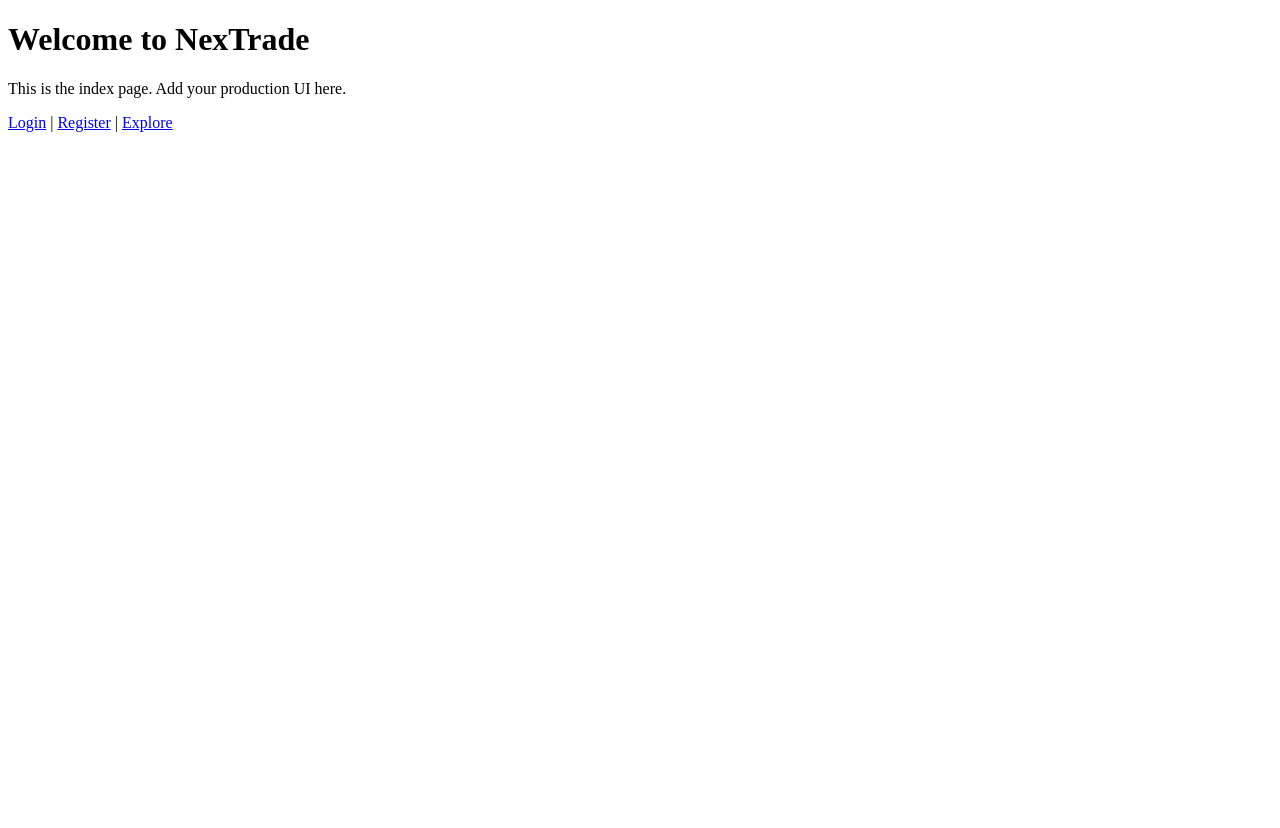
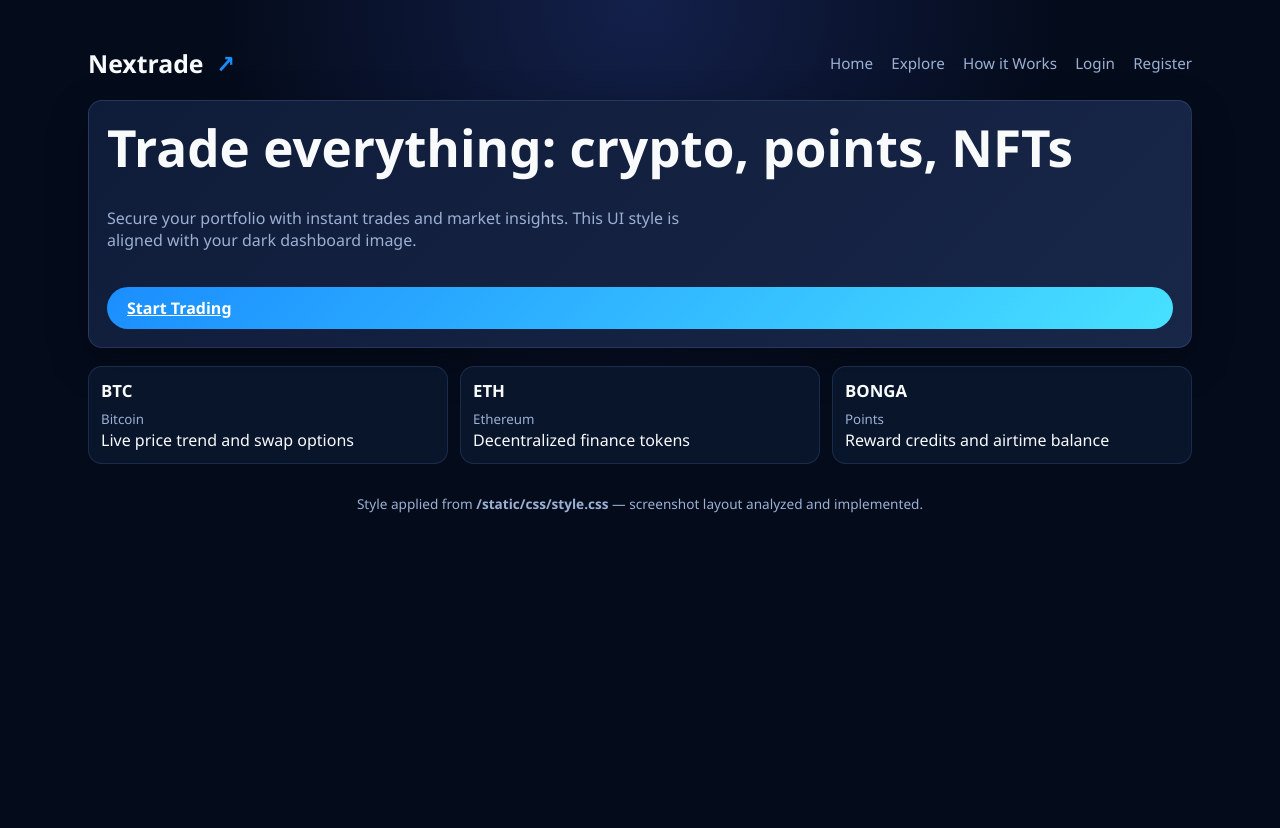
Before and after one commit to Cheruiyotki/nextTrade, a Flask app: page / in a window 1280 px wide. Before the commit the page ends 132 px from the top, so only its background shows below. Run offline with Flask 3, Linux system fonts and the light colour scheme; some libraries are stand-ins or nearby versions.

Commit message:
first comm

```diff
--- /dev/null
+++ b/static/css/style.css
@@ -0,0 +1,44 @@
+/* Nextrade core dark theme */
+:root {
+  --bg: #040b1b;
+  --surface: #0f1c39;
+  --surface-2: #182648;
+  --text: #f8fafc;
+  --text-muted: #9bb0d3;
+  --accent: #1b8eff;
+  --accent-2: #47e1ff;
+  --success: #2acc76;
+  --danger: #ff6f94;
+  --radius: 14px;
+}
+
+* { box-sizing: border-box; margin: 0; padding: 0; }
+body { font-family: 'Segoe UI', Tahoma, Geneva, Verdana, sans-serif; background: radial-gradient(circle at top, #13204a 0%, var(--bg) 40%); color: var(--text); min-height: 100vh; }
+.container { max-width: 1140px; margin: 28px auto; padding: 18px; }
+.card { background: linear-gradient(135deg, var(--surface), var(--surface-2)); border: 1px solid rgba(119, 146, 210, .2); border-radius: var(--radius); box-shadow: 0 14px 40px rgba(0,0,0,.3); padding: 18px; }
+.btn { border: 0; border-radius: 999px; padding: 10px 20px; cursor: pointer; font-weight: 600; transition: transform .15s ease, box-shadow .15s ease; }
+.btn-primary { background: linear-gradient(135deg, var(--accent), var(--accent-2)); color: #fff; }
+.btn-primary:hover { transform: translateY(-1px); box-shadow: 0 10px 24px rgba(42, 170, 255, .45); }
+.btn-outline { background: transparent; border: 1px solid rgba(155, 190, 211, .45); color: var(--text); }
+
+header { display: flex; align-items: center; justify-content: space-between; margin-bottom: 20px; }
+.brand { display: flex; align-items: center; gap: 0.8rem; font-size: 1.55rem; font-weight: 800; }
+.brand span { color: var(--accent); }
+nav a { color: var(--text-muted); margin-left: 14px; text-decoration: none; font-size: .95rem; }
+nav a:hover { color: var(--text); }
+
+.hero { display: grid; grid-template-columns: 1fr; gap: 20px; margin-bottom: 18px; }
+.hero h1 { font-size: clamp(2rem, 4vw, 3.2rem); line-height: 1.1; }
+.hero p { color: var(--text-muted); margin: 12px 0 16px; max-width: 620px; }
+
+.cards { display: grid; grid-template-columns: repeat(auto-fit, minmax(210px, 1fr)); gap: 12px; }
+.asset-card { background: rgba(12, 27, 50, .7); border: 1px solid rgba(100, 140, 200, .2); border-radius: var(--radius); padding: 12px; }
+.asset-card h3 { font-size: 1.05rem; margin-bottom: 5px; }
+.asset-card small { color: var(--text-muted); }
+
+.footer { margin-top: 30px; color: var(--text-muted); text-align: center; font-size: .85rem; }
+
+input, select { width: 100%; padding: 10px 12px; border-radius: 8px; border: 1px solid rgba(130, 168, 219, .33); background: #0f1f3b; color: var(--text); }
+input::placeholder { color: #9bacd6; }
+form { display: grid; gap: 12px; margin-top: 12px; }
+img { max-width: 100%; display: block; border-radius: 10px; }
--- a/templates/index.html
+++ b/templates/index.html
@@ -3,10 +3,46 @@
   <head>
     <meta charset="utf-8">
     <title>NexTrade Home</title>
+    <link href="/static/css/style.css" rel="stylesheet">
   </head>
   <body>
-    <h1>Welcome to NexTrade</h1>
-    <p>This is the index page. Add your production UI here.</p>
-    <p><a href="/login">Login</a> | <a href="/register">Register</a> | <a href="/explore">Explore</a></p>
+    <div class="container">
+      <header>
+        <div class="brand">Nextrade <span>↗</span></div>
+        <nav>
+          <a href="/">Home</a>
+          <a href="/explore">Explore</a>
+          <a href="/how-it-works">How it Works</a>
+          <a href="/login">Login</a>
+          <a href="/register">Register</a>
+        </nav>
+      </header>
+
+      <section class="hero card">
+        <h1>Trade everything: crypto, points, NFTs</h1>
+        <p>Secure your portfolio with instant trades and market insights. This UI style is aligned with your dark dashboard image.</p>
+        <a class="btn btn-primary" href="/explore">Start Trading</a>
+      </section>
+
+      <section class="cards" style="margin-top: 16px;">
+        <article class="asset-card">
+          <h3>BTC</h3>
+          <small>Bitcoin</small>
+          <p>Live price trend and swap options</p>
+        </article>
+        <article class="asset-card">
+          <h3>ETH</h3>
+          <small>Ethereum</small>
+          <p>Decentralized finance tokens</p>
+        </article>
+        <article class="asset-card">
+          <h3>BONGA</h3>
+          <small>Points</small>
+          <p>Reward credits and airtime balance</p>
+        </article>
+      </section>
+
+      <footer class="footer">Style applied from <strong>/static/css/style.css</strong> — screenshot layout analyzed and implemented.</footer>
+    </div>
   </body>
 </html>
```
